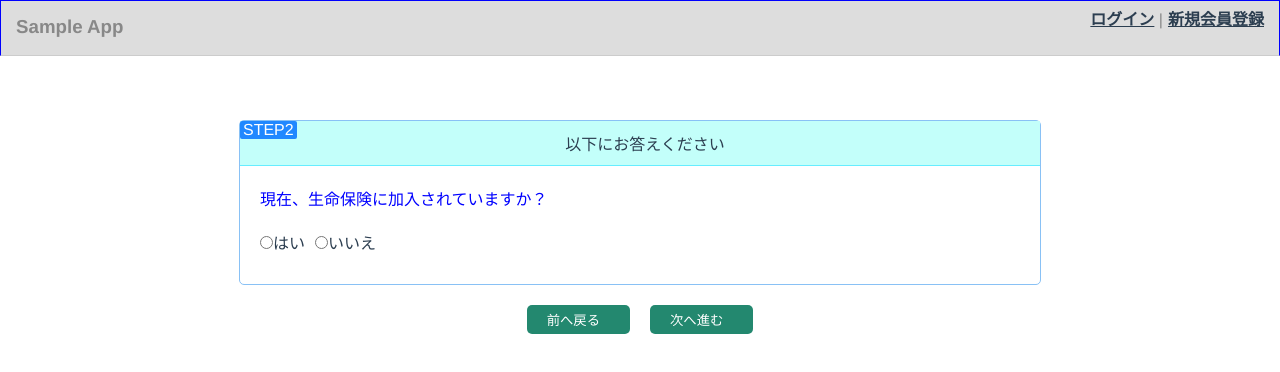
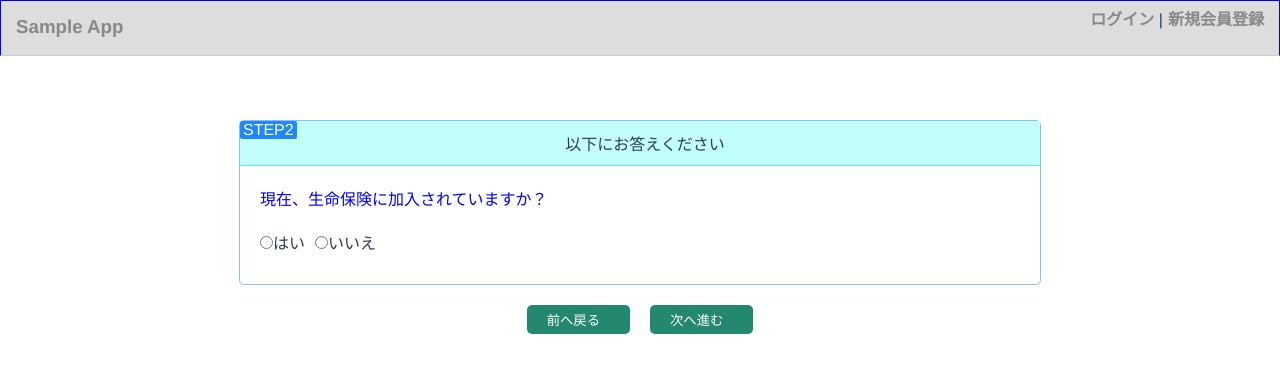
Before and after one commit to dai-ch/T-beck-Vue2, a Vue app: page /interview in a window 1280 px wide. Shown: the top 372 px of the page. Built offline with nearby package versions, Linux system fonts and the light colour scheme.

Commit message:
headerのレイアウト修正、余計な記述削除

```diff
--- a/src/App.vue
+++ b/src/App.vue
@@ -10,18 +10,15 @@
     <transition name="transiton__default">
       <router-view />
     </transition>
-    <!-- <HelloWorld msg="Welcome to Your Vue.js App" /> -->
   </div>
 </template>
 
 <script>
-//import HelloWorld from "./components/HelloWorld.vue";
 import Header from "./components/Header.vue";
 
 export default {
   name: "app",
   components: {
-    //HelloWorld,
     Header,
   },
 };
--- a/src/components/Header.vue
+++ b/src/components/Header.vue
@@ -3,10 +3,10 @@
     <h3 class="nav__title">Sample App</h3>
     <ul class="nav__list">
       <li class="nav__list__item">
-        <router-link to="/">ログイン</router-link> |
+        <router-link to="/" style="text-decoration: none; color: #888;">ログイン</router-link> |
       </li>
       <li class="nav__list__item">
-        <router-link to="/">新規会員登録</router-link>
+        <router-link to="/" style="text-decoration: none;color: #888;">新規会員登録</router-link>
       </li>
     </ul>
   </div>
@@ -44,6 +44,6 @@ p {
   position: relative;
   top: -10px;
   font-weight: 12px;
-  color: #888;
 }
+
 </style>
--- a/src/views/Consultation.vue
+++ b/src/views/Consultation.vue
@@ -28,9 +28,6 @@
 </template>
 
 <script>
-// @ is an alias to /src
-//import HelloWorld from "@/components/HelloWorld.vue";
-
 export default {
   id: "consultation",
   components: {
@@ -51,7 +48,6 @@ export default {
   },
 };
 </script>
-
 <style scoped>
 textarea {
   width: 100%;
--- a/src/views/Interview.vue
+++ b/src/views/Interview.vue
@@ -22,7 +22,7 @@
                     type="radio"
                     name="question1"
                     v-bind:value="question"
-                    v-on:click="q1"
+                    v-on:click="question1"
                   />{{ question }}
                 </div>
               </div>
@@ -40,7 +40,7 @@
                       type="radio"
                       name="question2"
                       v-bind:value="question"
-                      v-on:click="q2"
+                      v-on:click="question2"
                     />{{ question }}
                   </div>
                 </div>
@@ -78,9 +78,6 @@
 </template>
 
 <script>
-// @ is an alias to /src
-//import HelloWorld from "@/components/HelloWorld.vue";
-
 export default {
   id: "interview",
   data() {
@@ -97,17 +94,15 @@ export default {
     onclickPre() {
       this.$router.push("/");
     },
-    q1() {
+    question1() {
       this.show2 = true;
     },
-    q2() {
+    question2() {
       this.show3 = true;
     },
   },
 };
 </script>
-
-
 
 <style scoped>
 /* enterの開始状態 */
@@ -125,20 +120,4 @@ export default {
 .show3-enter-to {
   opacity: 1;
 }
-
-/* leaveの開始状態 */
-/* .show2-leave {
-  opacity: 1;
-  background-color: yellow;
-  background-color: blue;
-} */
-
-/* leaveの終了状態 */
-/* .show2-leave-to {
-  opacity: 1;
-  background-color: green;
-  background-color: blue;
-} */
-
-
 </style>
```
Also changed, not shown: src/views/Customer.vue (+0 -12 lines).
